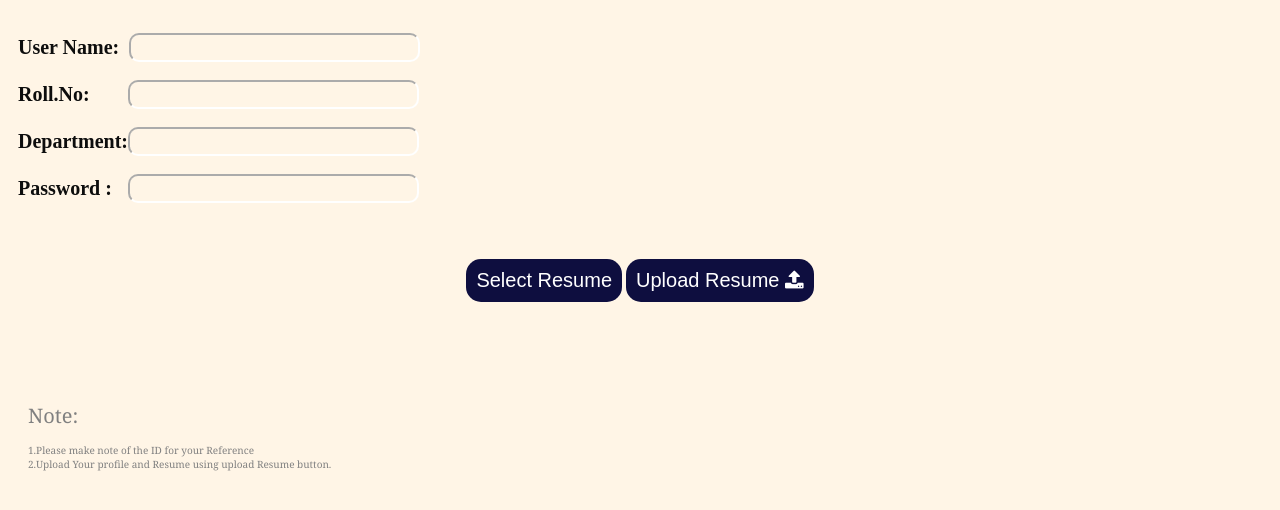
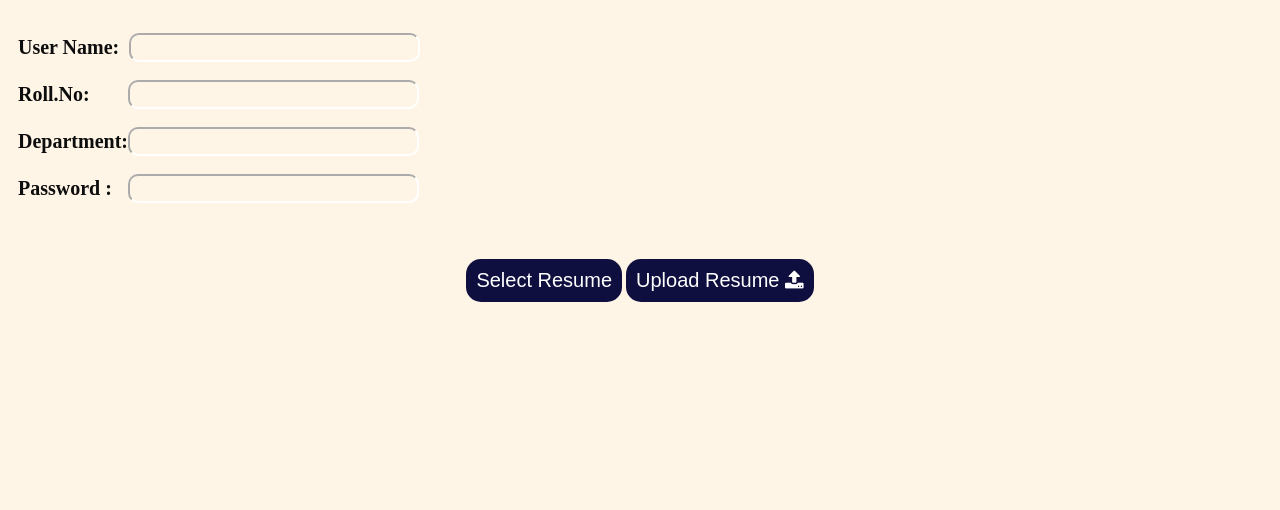
Before and after one commit to nikhilgs2001/resume, a plain HTML site: page final upload copy.html in a window 1280 px wide. Shown: the part 108-618 px from the top of the page. Drawn offline with Linux system fonts and the light colour scheme.

Commit message:
Update final upload copy.html

```diff
--- a/final upload copy.html
+++ b/final upload copy.html
@@ -254,10 +254,6 @@ lp();
 </script>
 
 
-<div class="foo">
-<span style="font-size: 20px;">Note:</span><br><br>
-1.Please make note of the ID for your Reference<br>
-2.Upload Your profile and Resume using upload Resume button.
-</div>
+
 </body>
 </html>
```
